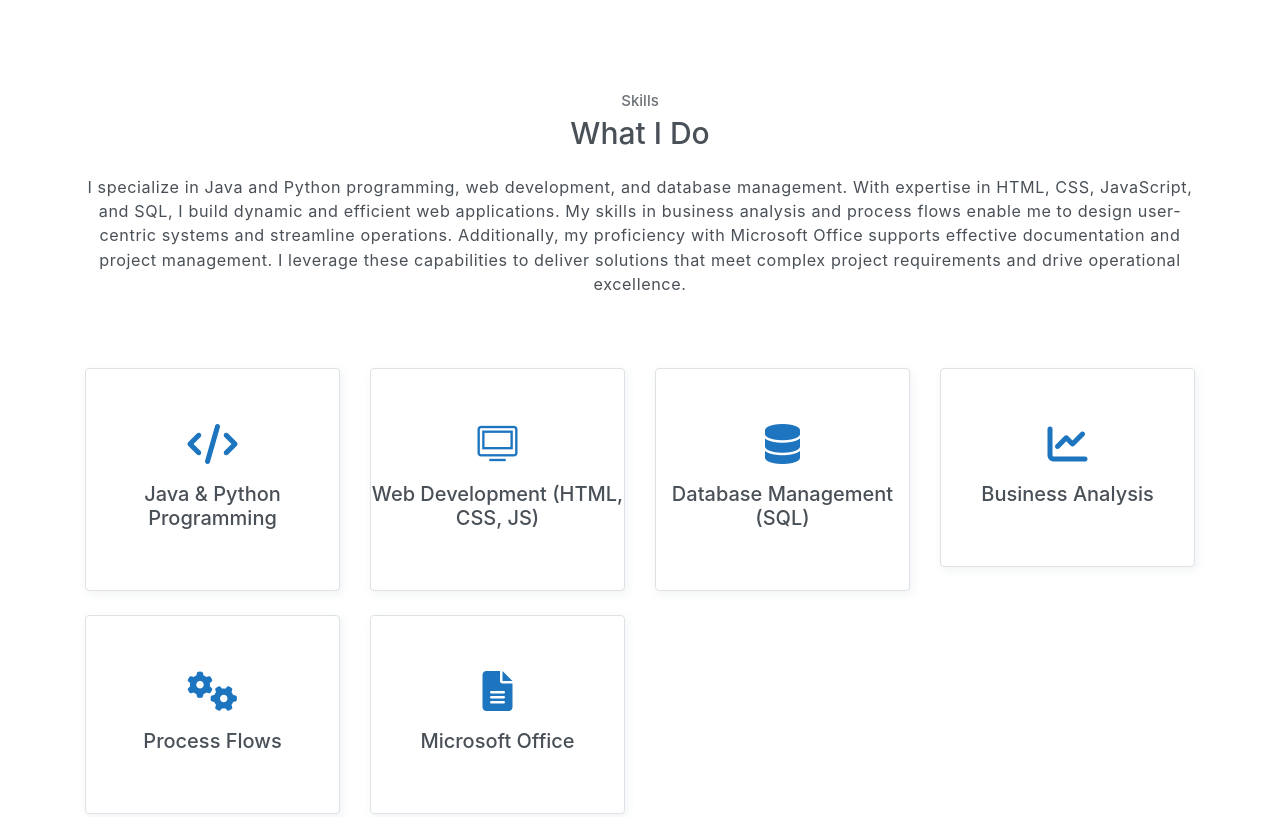
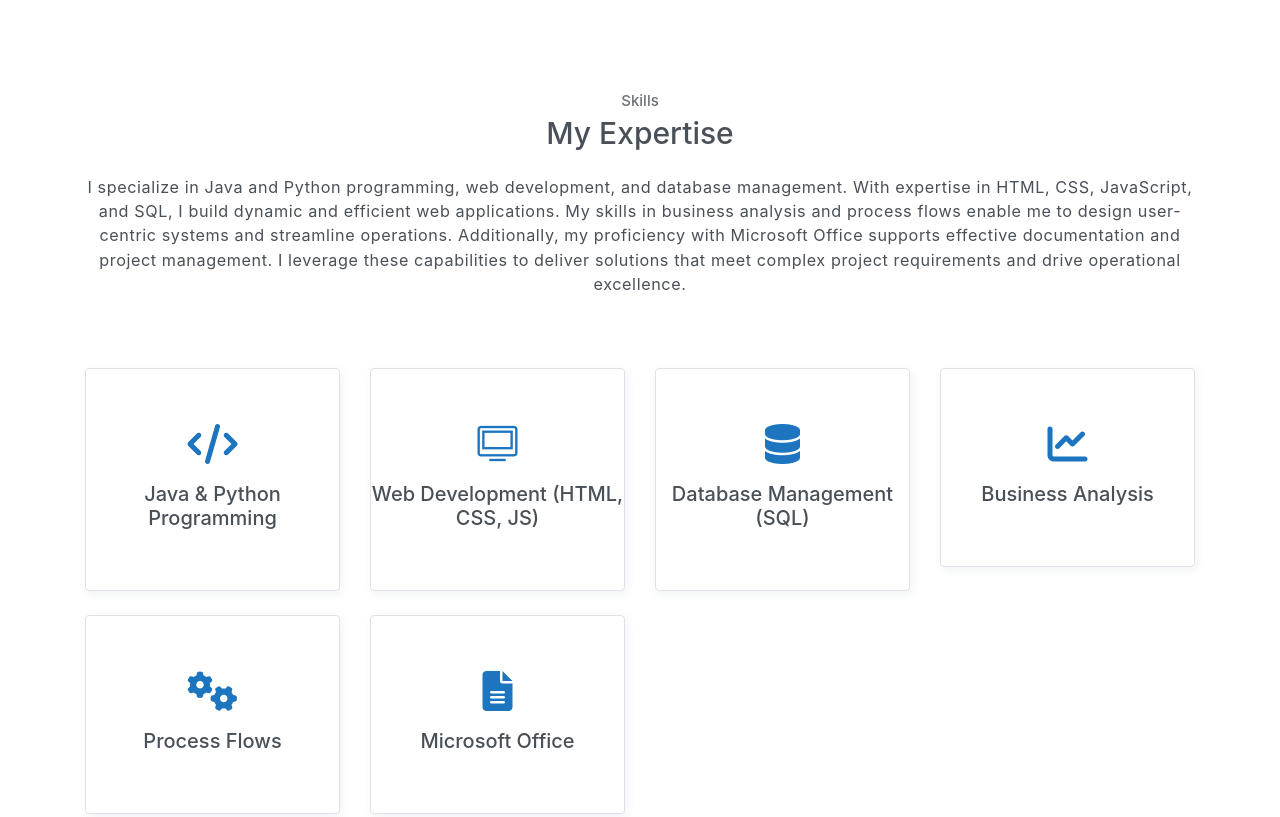
Before and after one commit to ronan000/jkdeveloper, a plain HTML site: page index.html in a window 1280 px wide. Shown: the part 1283-2100 px from the top of the page. Drawn offline with Linux system fonts and the light colour scheme.

Commit message:
Update index.html

```diff
--- a/index.html
+++ b/index.html
@@ -122,7 +122,7 @@
 <section id="skills" class="section">
     <div class="container text-center">
         <h6 class="subtitle">Skills</h6>
-        <h6 class="section-title mb-4">What I Do</h6>
+        <h6 class="section-title mb-4">My Expertise</h6>
         <p class="mb-5 pb-4">I specialize in Java and Python programming, web development, and database management. With expertise in HTML, CSS, JavaScript, and SQL, I build dynamic and efficient web applications. My skills in business analysis and process flows enable me to design user-centric systems and streamline operations. Additionally, my proficiency with Microsoft Office supports effective documentation and project management. I leverage these capabilities to deliver solutions that meet complex project requirements and drive operational excellence.</p>
 
         <div class="row">
```
